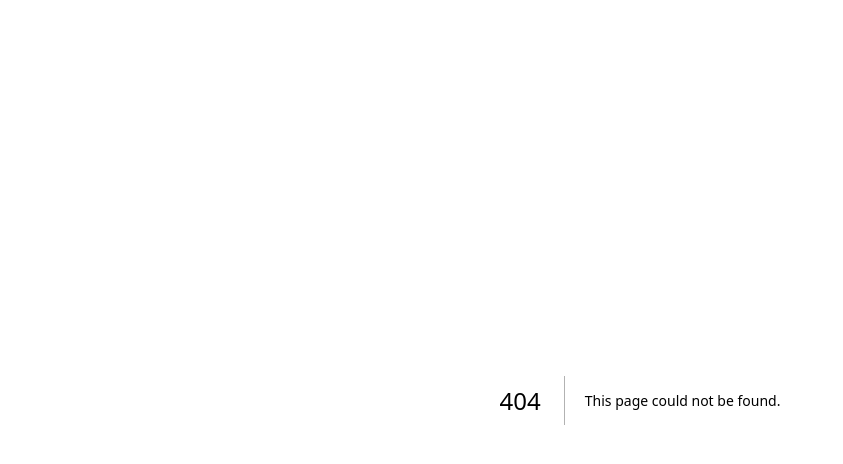
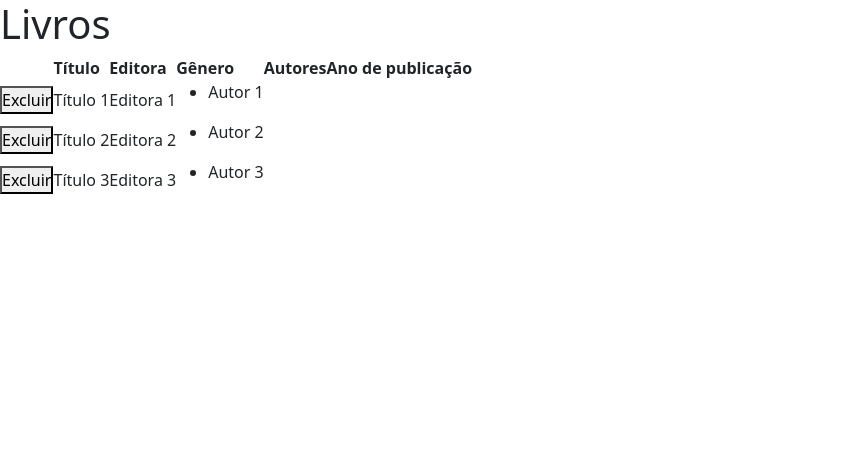
Before and after one commit to Rafa1a/Projeto_facu_nv3, a Next.js app in the folder livraria_on/: page /dados/LivroLista in a window 1280 px wide. Before the commit this address had no page. Shown: the top 464 px of the page, without its empty margins (0-843 px from the left). Built offline with nearby package versions, Linux system fonts and the light colour scheme.

Commit message:
up parte 1

```diff
--- /dev/null
+++ b/livraria_on/src/pages/controle/ControleEditora.tsx
@@ -0,0 +1,23 @@
+import Editora from '../modelo/Editora';
+
+const editoras: Array<Editora> = [
+  new Editora(1, 'Editora 1'),
+  new Editora(2, 'Editora 2'),
+  new Editora(3, 'Editora 3'),
+];
+
+class ControleEditora {
+  getEditoras(): Array<Editora> {
+    return editoras;
+  }
+
+  getNomeEditora(codEditora: number): string | undefined {
+    const editoraEncontrada = editoras.find((editora) => editora.codEditora === codEditora);
+    if (editoraEncontrada) {
+      return editoraEncontrada.nome;
+    }
+    return undefined;
+  }
+}
+
+export default ControleEditora;
--- /dev/null
+++ b/livraria_on/src/pages/controle/ControleLivros.tsx
@@ -0,0 +1,30 @@
+import Livro from '../modelo/Livro';
+
+const livros: Array<Livro> = [
+  new Livro(1, 1, 'Título 1', 'Resumo 1', ['Autor 1']),
+  new Livro(2, 2, 'Título 2', 'Resumo 2', ['Autor 2']),
+  new Livro(3, 3, 'Título 3', 'Resumo 3', ['Autor 3']),
+];
+
+class ControleLivros {
+  obterLivros(): Array<Livro> {
+    return livros;
+  }
+
+  incluir(livro: Livro): void {
+    const novoCodigo = livros.reduce((maiorCodigo, livro) => {
+      return livro.codigo > maiorCodigo ? livro.codigo : maiorCodigo;
+    }, 0) + 1;
+    livro.codigo = novoCodigo;
+    livros.push(livro);
+  }
+
+  excluir(codigo: number): void {
+    const index = livros.findIndex((livro) => livro.codigo === codigo);
+    if (index !== -1) {
+      livros.splice(index, 1);
+    }
+  }
+}
+
+export default ControleLivros;
--- /dev/null
+++ b/livraria_on/src/pages/dados/LivroLista.tsx
@@ -0,0 +1,99 @@
+import { useState, useEffect } from "react";
+import ControleLivros from "../controle/ControleLivros";
+import Livro from '../modelo/Livro';
+import  ControleEditora  from "../controle/ControleEditora";
+
+
+type Props = {}
+
+const LinhaLivro = (props: {livro: Livro, excluir: (codLivro: number) => void}) => {
+  const { livro, excluir } = props;
+  const [nomeEditora, setNomeEditora] = useState<string>('');
+
+  useEffect(() => {
+    const controladorEditora = new ControleEditora();
+
+    async function fetchEditoraName() {
+      const nomeEditora = await controladorEditora.getNomeEditora(livro.codLivro);
+      if (nomeEditora) {
+        setNomeEditora(nomeEditora);
+      }
+    }
+
+    fetchEditoraName();
+  }, [livro.codLivro]);
+
+
+  return (
+    <tr key={livro.codLivro}>
+      <td>
+        <button onClick={() => excluir(livro.codLivro)}>Excluir</button>
+      </td>
+      <td>{livro.titulo}</td>
+      <td>{nomeEditora}</td>
+
+      <td>
+        <ul>
+          {livro.autores.map((autor, index) => (
+            <li key={index}>{autor}</li>
+          ))}
+        </ul>
+      </td>
+
+    </tr>
+  );
+};
+
+const LivroLista = (props: Props) => {
+  const [livros, setLivros] = useState<Livro[]>([]);
+  const [carregado, setCarregado] = useState<boolean>(false);
+
+  useEffect(() => {
+    const controleLivro = new ControleLivros();
+    const controleEditora = new ControleEditora();
+    const getLivros = async () => {
+      const livros = await controleLivro.obterLivros();
+      const livrosComEditora = await Promise.all(
+        livros.map(async (livro) => {
+          const nomeEditora = await controleEditora.getNomeEditora(livro.codLivro);
+          return { ...livro, nomeEditora };
+        })
+      );
+      setLivros(livrosComEditora);
+      setCarregado(true);
+    };
+    getLivros();
+  }, [carregado]);
+
+  const excluir = async (codLivro: number): Promise<void> => {
+    const controleLivro = new ControleLivros();
+    await controleLivro.excluir(codLivro);
+    setCarregado(false);
+  };
+
+
+  return (
+    <main>
+      <h1>Livros</h1>
+      <table>
+        <thead>
+          <tr>
+            <th></th>
+            <th>Título</th>
+            <th>Editora</th>
+            <th>Gênero</th>
+            <th>Autores</th>
+            <th>Ano de publicação</th>
+          </tr>
+        </thead>
+        <tbody>
+          {livros.map((livro) => (
+            <LinhaLivro livro={livro} excluir={excluir} key={livro.codLivro} />
+          ))}
+        </tbody>
+      </table>
+    </main>
+  );
+};
+
+export default LivroLista;
--- /dev/null
+++ b/livraria_on/src/pages/modelo/Editora.tsx
@@ -0,0 +1,11 @@
+class Editora {
+    codEditora: number;
+    nome: string;
+
+    constructor(codEditora: number, nome: string) {
+      this.codEditora = codEditora;
+      this.nome = nome;
+    }
+  }
+
+  export default Editora;
--- /dev/null
+++ b/livraria_on/src/pages/modelo/Livro.tsx
@@ -0,0 +1,24 @@
+
+class Livro {
+  codigo: number;
+  codLivro: number;
+  titulo: string;
+  resumo: string;
+  autores: string[];
+
+  constructor(
+    codigo: number,
+    codLivro: number,
+    titulo: string,
+    resumo: string,
+    autores: string[]
+  ) {
+    this.codigo = codigo;
+    this.codLivro = codLivro;
+    this.titulo = titulo;
+    this.resumo = resumo;
+    this.autores = autores;
+  }
+}
+
+export default Livro;
```
